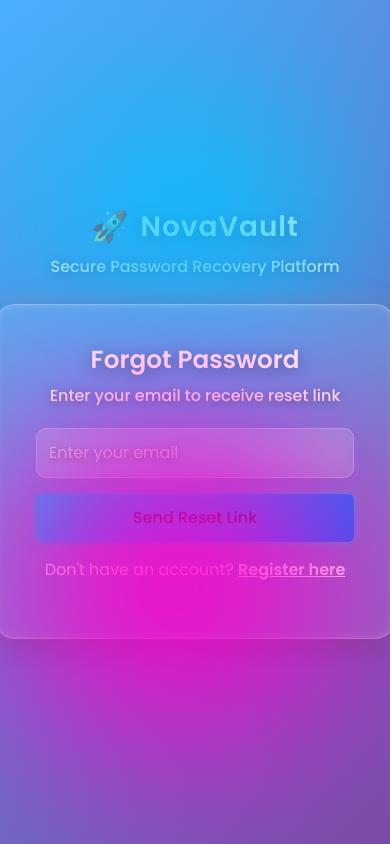
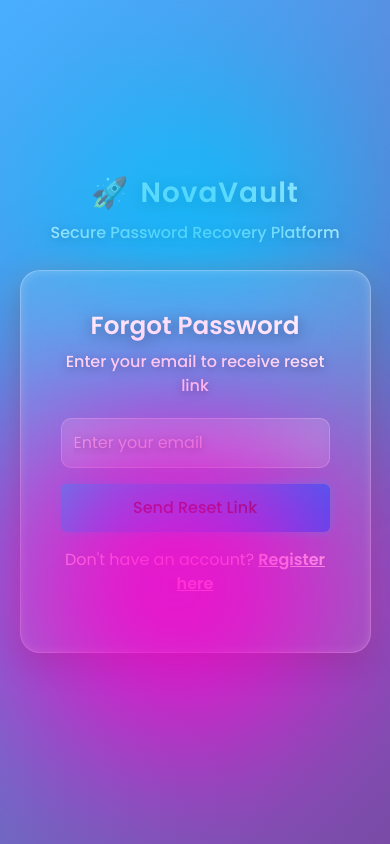
Before and after one commit to thiruthavachelvan/novavault-frontend, a React (Create React App) app: page / in a window 390 px wide. Built offline with nearby package versions, Linux system fonts and the light colour scheme.

Commit message:
Fix mobile responsiveness and non-interactive backgrounds

```diff
--- a/src/index.css
+++ b/src/index.css
@@ -1,7 +1,8 @@
 body {
   margin: 0;
   font-family: 'Poppins', sans-serif;
-  height: 100vh;
+  min-height: 100vh;
+  width: 100%;
 
   background: linear-gradient(-45deg,
       #667eea,
@@ -17,6 +18,8 @@ body {
   display: flex;
   justify-content: center;
   align-items: center;
+  overflow-x: hidden;
+  position: relative;
 }
 
 @keyframes gradientMove {
@@ -40,10 +43,11 @@ body {
 body::before,
 body::after {
   content: "";
-  position: absolute;
+  position: fixed;
   border-radius: 50%;
   filter: blur(100px);
   z-index: 0;
+  pointer-events: none;
 }
 
 body::before {
@@ -83,11 +87,10 @@ body::after {
   border: 1px solid rgba(255, 255, 255, 0.3);
 
   padding: 40px;
-  width: 400px;
+  width: 90%;
+  max-width: 400px;
+  margin: 20px auto;
 
-  box-shadow:
-    0 8px 32px rgba(0, 0, 0, 0.3),
-    inset 0 0 10px rgba(255, 255, 255, 0.2);
   box-shadow:
     0 8px 32px rgba(0, 0, 0, 0.3),
     0 0 30px rgba(255, 255, 255, 0.2),
```
